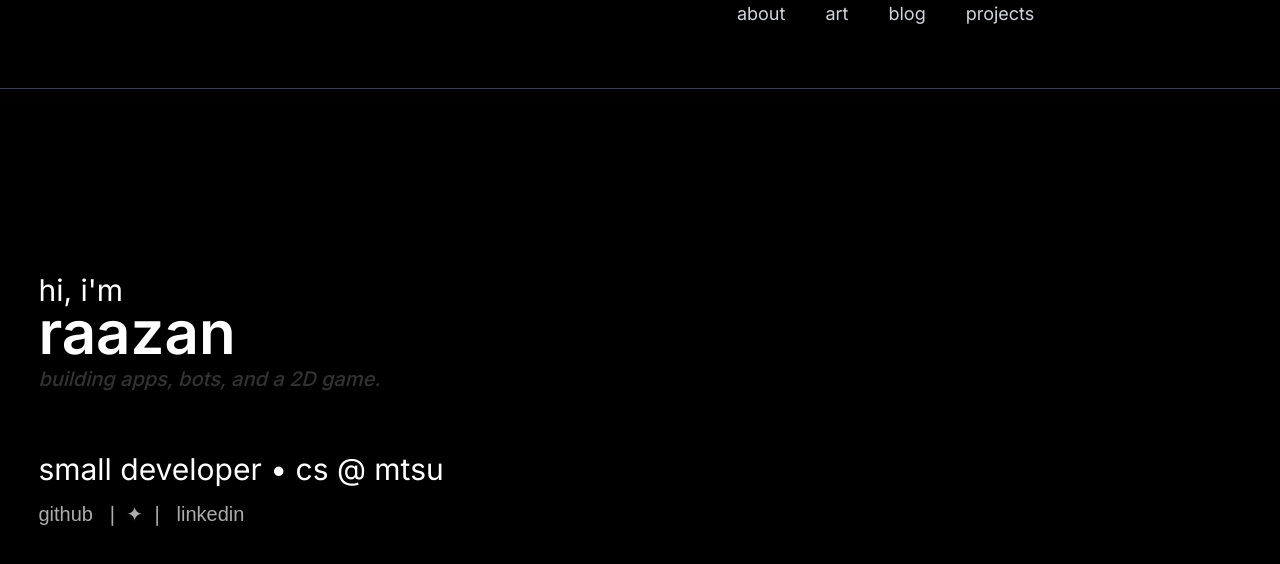
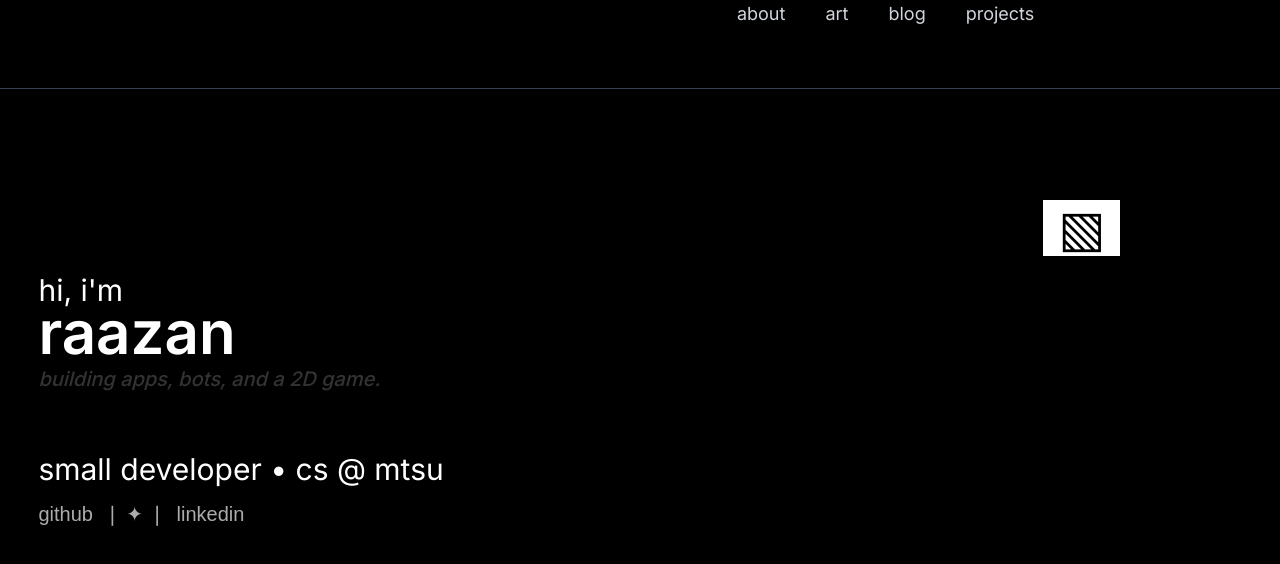
Before and after one commit to raaz4n/personal-portfolio, a Next.js app in the folder my-portfolio/: page / in a window 1280 px wide. Shown: the top 564 px of the page. Built offline with nearby package versions, Linux system fonts and the light colour scheme; a web font is replaced by a local one.

Commit message:
implemented theme button

```diff
--- /dev/null
+++ b/my-portfolio/app/components/Theme.tsx
@@ -0,0 +1,12 @@
+const ThemeButton = () => {
+  return (
+    <button className="flex flex-row items-center justify-center
+    pt-[9px] pl-[15px] pb-[9px] pr-[15px] h-[7%]
+    absolute top-[200px] left-[81.5%] text-[50px] leading-[20px]
+    text-(--nxt-clr) bg-(--nxt-bg) cursor-pointer">
+        ▧
+    </button>
+  )
+}
+
+export default ThemeButton
--- a/my-portfolio/app/globals.css
+++ b/my-portfolio/app/globals.css
@@ -1,17 +1,21 @@
 @import "tailwindcss";
 
 :root {
-    --background: #000000;
-    --tcl1: #ffffff;
+    --background: black;
+    --tcl1: white;
     --tcl2: #acacac;
     --tcl3: #333;
+    --nxt-clr: black;
+    --nxt-bg: white;
 }
 
 @theme inline {
   --color-background: var(--background);
+  --next-background: var(--nxt-bg);
   --color-text: var(--tcl1);
   --color-text2: var(--tcl2);
   --color-text3: var(--tcl3);
+  --next-color: var(--nxt-clr);
   --font-main: var(--font-inter);
   --font-secondary: var(--font-stack)
 }
@@ -19,30 +23,38 @@
 @layer theme{
     [data-theme="dark"] {
         --background: black;
+        --nxt-bg: white;
         --tcl1: white;
         --tcl2: #acacac;
         --tcl3: #333;
+        --nxt-clr: black;
     }
 
     [data-theme="light"] {
         --background: white;
+        --nxt-bg: #778873;
         --tcl1: black;
         --tcl2: #5f5f5f;
         --tcl3: #b4b4b4;
+        --nxt-clr: #a1bc98;
     }
 
     [data-theme="matcha"] {
         --background: #778873;
+        --nxt-bg: #8ca9ff;
         --tcl1: #a1bc98;
         --tcl2: #758a6e;
         --tcl3: #51614c;
+        --nxt-clr: #fff2c6;
     }
 
     [data-theme="blue summer"]{
         --background: #8ca9ff;
+        --nxt-bg: black;
         --tcl1: #fff2c6;
         --tcl2: #c0b694;
         --tcl3: #857d64;
+        --nxt-clr: white;
     }
 }
 
--- a/my-portfolio/app/page.tsx
+++ b/my-portfolio/app/page.tsx
@@ -1,28 +1,31 @@
+import ThemeButton from "./components/Theme";
+
 export default function Home() {
   return (
-    <section className={`flex flex-col items-left justify-center min-h-screen bg-(--color-background)`}>
+    <section className={`flex flex-col justify-center min-h-screen bg-(--color-background)`}>
         <div className={`block
             ml-[3%] mb-[3%] mr-[3%] w-[94%] h-[83%]
             bottom-[0%] absolute`}>
 
         </div>
+        <ThemeButton></ThemeButton>
         <div className={`block
             w-[500px] h-[300px] ml-[3%] mt-[50px] mr-[50px] mb-[50px]
             pt-[30px] pb-[30px] absolute
             bg(--color-background)`}>
-                <p className="static block mb-[10px] text-(--tcl1) text-[30px] font-normal leading-[20px]">
+                <p className="static block mb-[10px] text-[30px] font-normal leading-[20px]">
                     hi, i'm
                 </p>
-                <h1 className="static block mt-[10px] mb-[10px] text-(--tcl1) text-[60px] font-semibold leading-[44px]">
+                <h1 className="static block mt-[10px] mb-[10px] text-[60px] font-semibold leading-[44px]">
                     raazan
                 </h1>
                 <p className="static block mt-[10px] pt-[5px] mb-[10px] font-medium text-[20px] leading-[20px] text-(--tcl3) italic">
                     building apps, bots, and a 2D game.
                 </p>
-                <p className="static block pt-[60px] mb-[10px] font-normal text-[30px] leading-[20px] text-(--tcl1)">
+                <p className="static block pt-[60px] mb-[10px] font-normal text-[30px] leading-[20px]">
                     small developer • cs @ mtsu
                 </p>
-                <p className="font-secondary static flex flex-row items-left pt-[15px] mb-[10px] font-medium text-[20px] leading-[20px] text-(--tcl2)">
+                <p className="font-secondary static flex flex-row pt-[15px] mb-[10px] font-medium text-[20px] leading-[20px] text-(--tcl2)">
                     <a href="https://github.com/raaz4n">github</a>   ❘ ✦ ❘   <a href="https://linkedin.com/in/raazan">linkedin</a>
                 </p>
         </div>
```
